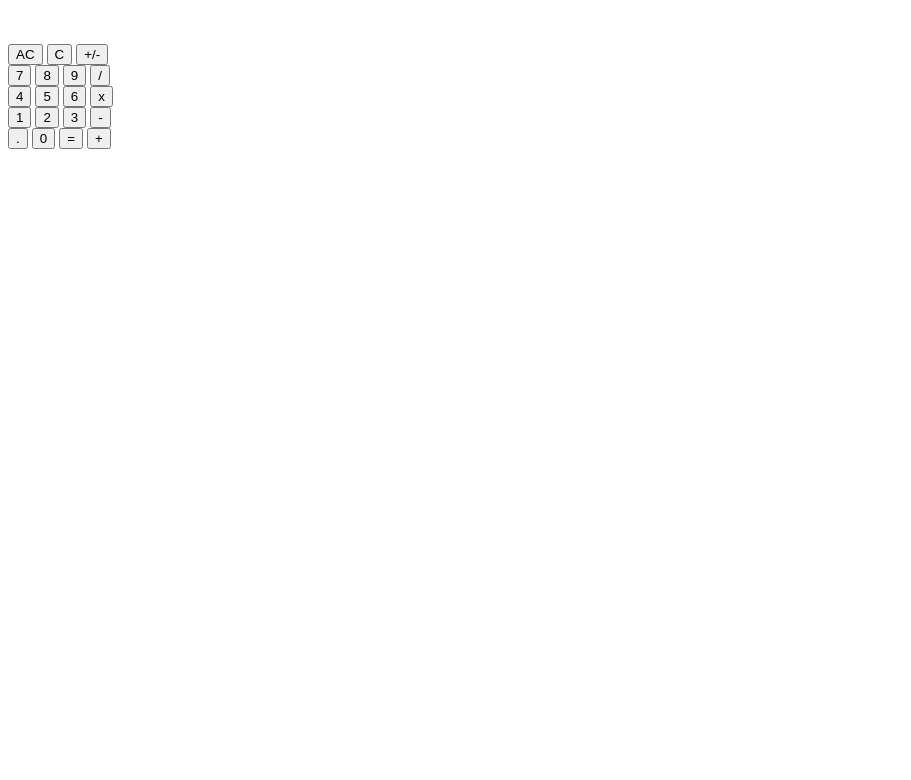
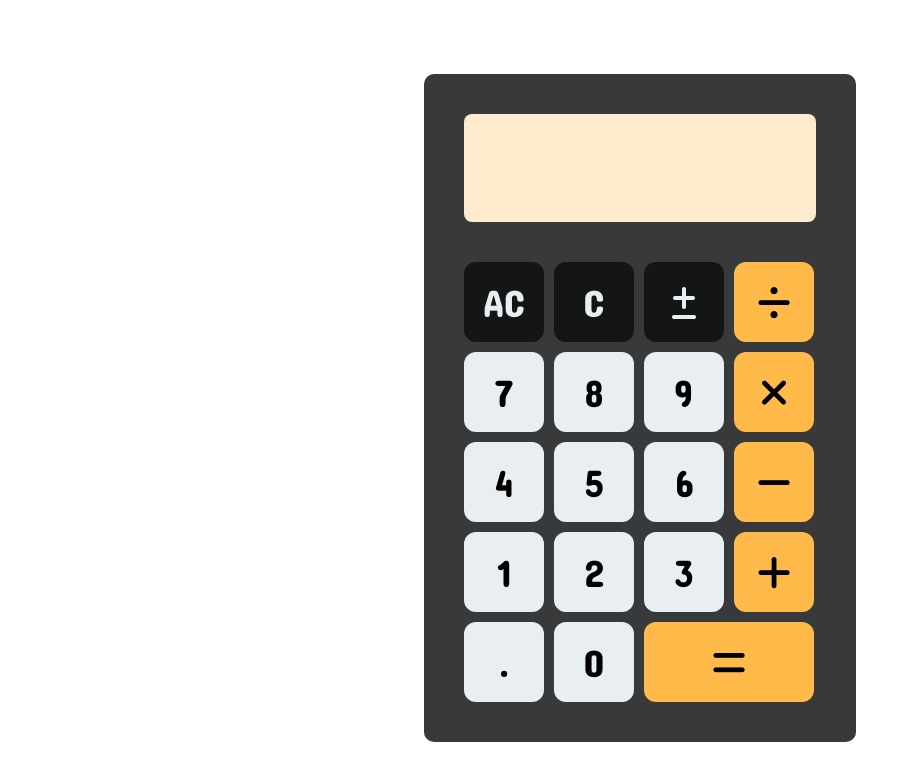
Before and after one commit to trabram/calculator, a plain HTML site: page index.html in a window 1280 px wide. Shown: the whole page, without its empty margins (0-911 px from the left). Drawn offline with Linux system fonts and the light colour scheme; a web font is replaced by a local one.

Commit message:
Add css design

```diff
--- a/index.html
+++ b/index.html
@@ -5,12 +5,16 @@
   <meta http-equiv="X-UA-Compatible" content="IE=edge">
   <meta name="viewport" content="width=device-width, initial-scale=1.0">
 
+  <link rel="stylesheet" href="https://fonts.googleapis.com/css2?family=Concert+One&family=Martian+Mono&display=swap">
+  <link rel="stylesheet" href="https://cdnjs.cloudflare.com/ajax/libs/font-awesome/6.2.1/css/all.min.css">
+
   <link rel="stylesheet" href="style.css">
   <script src="script.js" defer></script>
 
   <title>Calculator</title>
 </head>
 <body>
+  <div class="calculator">
 
     <div class="display">
       <span class="display__top"></span>
@@ -18,38 +22,50 @@
       <span class="display__result"></span>
       <br>
     </div>
-
     <div class="numpad">
       <div class="numpad__row">
         <button class="numpad__btn" id="btnClearAll">AC</button>
         <button class="numpad__btn" id="btnClear">C</button>
-      <button class="numpad__btn" id="btnNegative">+/-</button>
+        <button class="numpad__btn" id="btnNegative">
+          <i class="fa-solid fa-plus-minus"></i>
+        </button>
+        <button class="numpad__btn btn__opr" data-opr="divide">
+          <i class="fa-solid fa-divide"></i>
+        </button>
       </div>
       <div class="numpad__row">
         <button class="numpad__btn btn__num" data-num="7">7</button>
         <button class="numpad__btn btn__num" data-num="8">8</button>
         <button class="numpad__btn btn__num" data-num="9">9</button>
-      <button class="numpad__btn btn__opr" data-opr="divide">/</button>
+        <button class="numpad__btn btn__opr" data-opr="multiply">
+          <i class="fa-solid fa-xmark"></i>
+        </button>
       </div>
       <div class="numpad__row">
         <button class="numpad__btn btn__num" data-num="4">4</button>
         <button class="numpad__btn btn__num" data-num="5">5</button>
         <button class="numpad__btn btn__num" data-num="6">6</button>
-      <button class="numpad__btn btn__opr" data-opr="multiply">x</button>
+        <button class="numpad__btn btn__opr" data-opr="subtract">
+          <i class="fa-solid fa-minus"></i>
+        </button>
       </div>
       <div class="numpad__row">
         <button class="numpad__btn btn__num" data-num="1">1</button>
         <button class="numpad__btn btn__num" data-num="2">2</button>
         <button class="numpad__btn btn__num" data-num="3">3</button>
-      <button class="numpad__btn btn__opr" data-opr="subtract">-</button>
+        <button class="numpad__btn btn__opr" data-opr="add">
+          <i class="fa-solid fa-plus"></i>
+        </button>
       </div>
       <div class="numpad__row">
         <button class="numpad__btn btn__num" data-num=".">.</button>
         <button class="numpad__btn btn__num" data-num="0">0</button>
-      <button class="numpad__btn btn__opr" data-opr="result">=</button>
-      <button class="numpad__btn btn__opr" data-opr="add">+</button>
+        <button class="numpad__btn btn__opr" data-opr="result">
+          <i class="fa-solid fa-equals"></i>
+        </button>
       </div>
     </div>
 
+  </div>
 </body>
 </html>
--- a/script.js
+++ b/script.js
@@ -61,13 +61,13 @@ function setOperator(opr) {
       query.symbol = '+';
       break;
     case 'subtract':
-      query.symbol = '-';
+      query.symbol = '−';
       break;
     case 'multiply':
-      query.symbol = '*';
+      query.symbol = '×';
       break;
     case 'divide':
-      query.symbol = '/';
+      query.symbol = '÷';
       break;
   }
 }
--- a/style.css
+++ b/style.css
@@ -0,0 +1,98 @@
+body {
+  /* padding: 40px; */
+
+  height: 100vh;
+
+  display: flex;
+  align-items: center;
+  justify-content: center;
+}
+
+.calculator {
+  width: fit-content;
+
+  background-color: #37393A;
+
+  padding: 40px;
+
+  border-radius: 10px;
+
+  margin: auto;
+}
+
+.display {
+  width: 320px;
+
+  font-family: 'Martian Mono', monospace;
+  text-align: end;
+
+  background-color: blanchedalmond;
+
+  padding: 16px;
+
+  border-radius: 8px;
+
+  margin-inline: auto;
+  margin-bottom: 40px;
+}
+
+.display > span {
+  word-wrap: break-word;
+}
+
+.display__top {
+  font-size: 1.2rem;
+}
+
+.display__result {
+  font-size: 3rem;
+}
+
+.numpad {
+  width: fit-content;
+
+  display: flex;
+  flex-direction: column;
+  gap: 10px;
+}
+
+.numpad__row {
+  display: flex;
+  gap: 10px;
+}
+
+.numpad__btn {
+  width: 80px;
+  height: 80px;
+
+  font-family: 'Concert One', cursive;
+  font-size: 2.4rem;
+
+  border: 0;
+  border-radius: 12px;
+}
+
+.numpad__btn[id] {
+  background-color: #141515;
+  color: #E8EEF2;
+}
+
+.numpad__btn[data-opr="result"] {
+  flex-grow: 1;
+}
+
+.numpad__btn:active {
+  transform: translateY(2px);
+}
+
+.btn__num {
+  background-color: #E8EEF2;
+}
+
+.btn__opr {
+  background-color: #FFBA49;
+}
+
+#btnNegative {
+  font-size: 2rem;
+}
```
Lines whose indentation alone changed are shown as unchanged.
